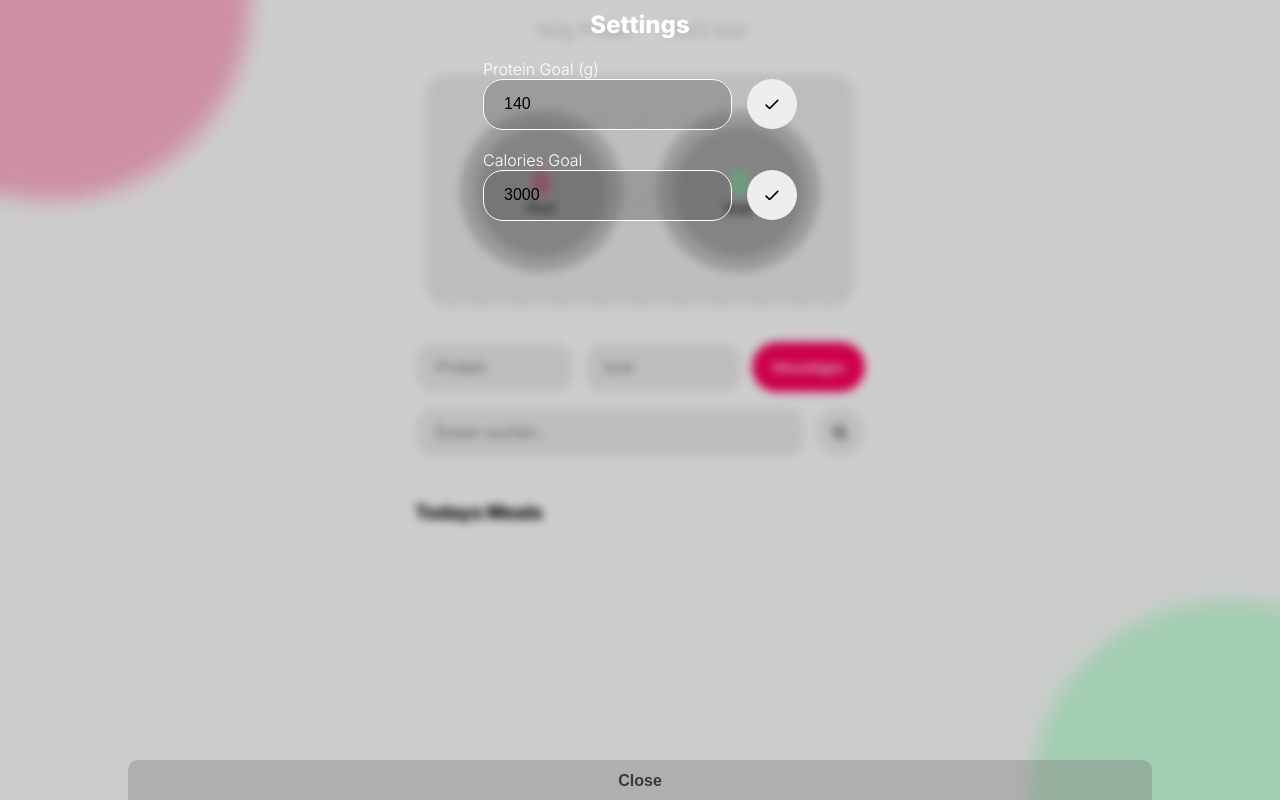
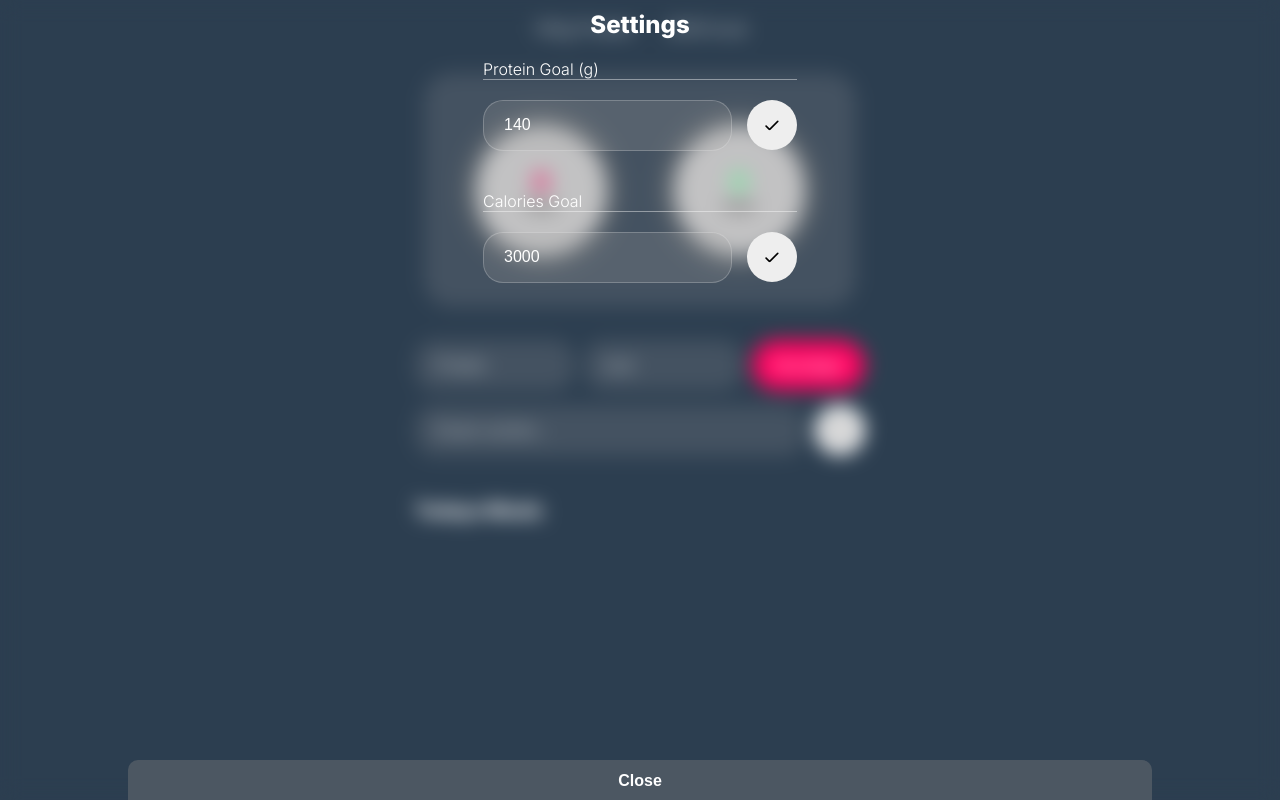
Before and after one commit to dionberes/BulkTracker, a plain HTML site: page index.html in a window 1280 px wide. Both pictures are taken after a click on the button 16 px from the left and 35 px from the top of the page. Drawn offline with nearby package versions, Linux system fonts and the light colour scheme; some icons are missing.

Commit message:
Update style.css

```diff
--- a/frontend/style.css
+++ b/frontend/style.css
@@ -2,31 +2,25 @@
     margin: 0;
     padding: 0;
     font-family: 'Inter', sans-serif;
-    color: rgb(0, 0, 0);
+    color: rgb(255, 255, 255);
     scroll-behavior: smooth;
 }
 
 body {
-    background-color: #ffffff;
-    background-image:
-        linear-gradient(#06060606 1px, transparent 1px),
-        linear-gradient(to right, #06060606 1px, transparent 1px);
-    background-size: 40px 40px;
+    background-color: #2c3e50;
     min-height: 100vh;
 }
 
 .blob {
     position: fixed;
-    width: 400px;
-    height: 400px;
+    width: 600px;
+    height: 600px;
     border-radius: 50%;
     z-index: -1;
     filter: blur(10px);
     opacity: 0.3;
 }
 
-.blob-1 { top: -200px; left: -150px; background: rgb(255, 0, 95); }
-.blob-2 { bottom: -200px; right: -150px; background: #4dff88; }
 
 .main {
     display: flex;
@@ -42,14 +36,12 @@
     gap: 30px;
     position: fixed;
     top: 3px;
-
 }
 
 .metadata h2 {
     font-weight: 300;
     font-size: 1.1rem;
     color: rgba(255, 255, 255, 0.863);
-    text-shadow: 0.5px 0.5px 0.5px rgba(0, 0, 0, 0.5);
 }
 
 .TrackCircles {
@@ -57,9 +49,9 @@
     display: flex;
     background-color: rgba(165, 165, 165, 0.2);
     backdrop-filter: blur(1px);
-    border: 1px solid rgb(255, 255, 255);
     padding: 40px;
     border-radius: 30px;
+    color: #424242;
     gap: 40px;
     margin-bottom: 30px;
     margin-top: 20px;
@@ -82,7 +74,8 @@
 
 .inner-circle {
     z-index: 1;
-    background-color: rgba(159, 159, 159, 0.783);
+    background-color: rgba(207, 207, 207, 0.878);
+    backdrop-filter: blur(5px);
     width: 145px;
     height: 145px;
     border-radius: 50%;
@@ -110,10 +103,9 @@
 input {
     background: rgba(165, 165, 165, 0.2);
     backdrop-filter: blur(1px);
-
-    border: 1px solid rgb(255, 255, 255);
+    border: 1px solid transparent;
     padding: 12px 20px;
-    color: rgb(0, 0, 0);
+    color: rgb(255, 255, 255);
     height: 25px;
     border-radius: 20px;
     outline: none;
@@ -121,6 +113,7 @@
     font-size: 1rem;
 }
 input:focus {border-color: rgb(255, 0, 95); transition: all 0.2s ease-in-out;}
+input::placeholder { color: rgba(255, 255, 255, 0.7); }
 
 button {
     border: none;
@@ -156,9 +149,11 @@
     padding: 10px 15px;
     border-radius: 15px;
     display: flex;
+    flex-direction: row;
     justify-content: space-between;
     align-items: center;
-    border: 1px solid rgba(255, 255, 255, 0.05);
+    justify-content: center;
+    position: relative;
 }
 
 li span {
@@ -190,21 +185,20 @@
 }
 .delete-btn:hover { background: rgba(255, 0, 95 , 0.8);width: 350px; justify-content: right; padding-right: 15px; }
 
-.footer {
-    bottom: 5px;
-    position: absolute;
-    width: 100%;
-    text-align: center;
-    color: rgba(139, 139, 139, 0.2);
-    font-size: 0.8rem;
-    height: 0px;
-}
-
 .settings{
     z-index: 1000;
     display: flex;
     flex-direction: row;
     position: fixed;
+}
+.settings input{
+    border: .5px solid rgba(255, 255, 255, 0.221);
+    color: white;
+}.settings input::placeholder{
+    color: rgba(205, 205, 205, 0.669);
+}.settings input:focus{
+    border: 1px solid rgba(255, 255, 255, 0.221);
+    border-color: rgb(255, 0, 95);
 }
 .settingsframe {
     position: fixed;
@@ -212,8 +206,8 @@
     top: 0;
     width: 100%;
     height: 100%;
-    background: #00000032;
-    backdrop-filter: blur(5px);
+    background: transparent;
+    backdrop-filter: blur(10px);
     transform: translateX(-100vw);
     transition: transform 0.2s ease-in-out;
     display: none;
@@ -258,7 +252,7 @@
     border-bottom-right-radius: 0;
     border-bottom-left-radius: 0;
     cursor: pointer;
-    color: #3a3a3a;
+    color: #ffffff;
     font-size: 1rem;
     z-index: 1000;
     position: absolute;
@@ -287,6 +281,9 @@
     justify-content: center;
     z-index: 1000;
     gap: 15px;
+    border-top: 1px solid hsla(0, 0%, 100%, 0.426);
+    padding-top: 20px;
+    margin-bottom: 20px;
 }
 .STTPUpper h2 {
     margin: 0;
@@ -303,7 +300,20 @@
     width: 100%;
     height: 2px;
     background-color: #FF005F;
-
     transform: scaleX(0);
     transition: transform 0.2s ease-in-out;
 }
+
+@media (max-width: 700px) {
+    body{
+        scale: 0.9;
+    }
+}
+@media (max-width: 400px) {
+    body{
+        scale: 0.8;
+    }
+    .circle{
+        scale: 0.8;
+    }
+}
```
